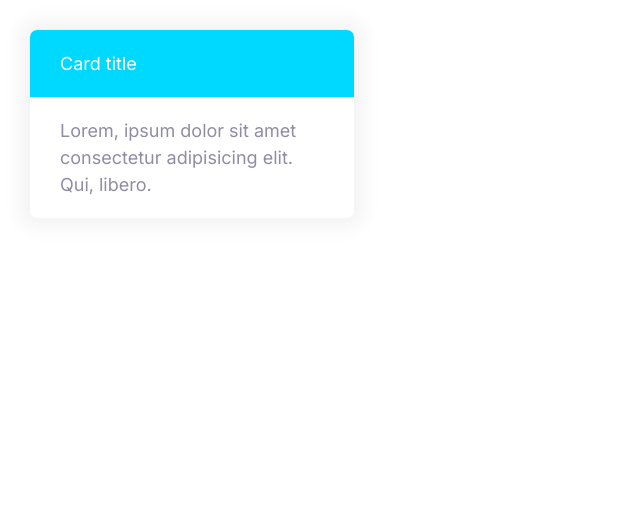
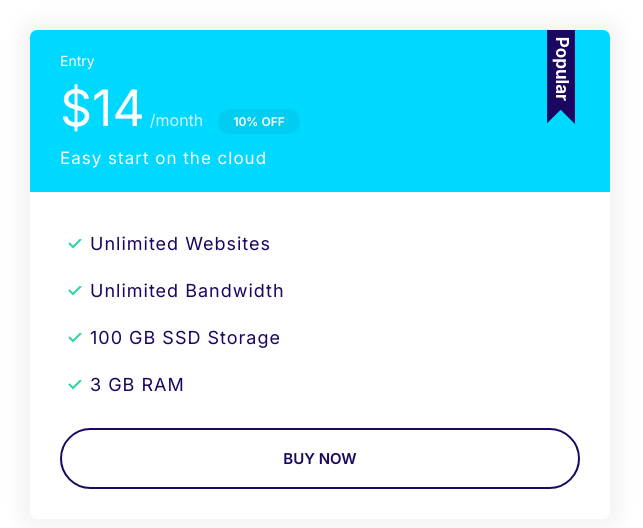
Before and after one commit to TarakaKoda/cloudbee, a plain HTML site: page index.html in a window 1280 px wide. Shown: the whole page, without its empty margins (0-643 px from the left). Drawn offline with Linux system fonts and the light colour scheme.

Commit message:
Build the plans components

```diff
--- a/css/styles.css
+++ b/css/styles.css
@@ -116,6 +116,7 @@ a {
 
 .badge--small {
     font-size: 1.6rem;
+    padding: 0.5rem 1.5rem;
 }
 
 @media screen and (min-width: 1024px) {
@@ -311,3 +312,72 @@ a {
     background: var(--color-secondary);
     color: #fff;
 }
+
+.card--secondary .badge--secondary {
+    background: #02cdf1;
+}
+
+/* Plans
+   ========================================================================== */
+
+.plan__name {
+    color: #fff;
+    font-size: 2.4rem;
+    font-weight: 500;
+    margin: 0;
+}
+
+.plan__price {
+    font-size: 6rem;
+}
+
+.plan__billing-cycle {
+    font-size: 2.4rem;
+    opacity: 0.8;
+    font-weight: 300;
+    margin-right: 1rem;
+}
+
+.plan__description {
+    display: block;
+    font-size: 2rem;
+    font-weight: 300;
+    letter-spacing: 1px;
+}
+
+.card__body .list__items {
+    letter-spacing: 1px;
+    margin-bottom: 2rem;
+}
+
+.plan--popular .card__header {
+    position: relative;
+}
+
+.plan--popular .card__header::before {
+    content: url(../images/popular.svg);
+    width: 40px;
+    display: inline-block;
+    position: absolute;
+    top: -6px;
+    right: 5%;
+
+}
+
+@media screen and (min-width: 1024px) {
+    .plan__name {
+        font-size: 1.4rem;
+    }
+
+    .plan__price {
+        font-size: 5rem;
+    }
+
+    .plan__billing-cycle {
+        font-size: 1.6rem;
+    }
+
+    .plan__description {
+        font-size: 1.7rem;
+    }
+}
--- a/index.html
+++ b/index.html
@@ -13,13 +13,25 @@
     <link rel="stylesheet" href="css/styles.css" />
   </head>
   <body>
-    <div style="width: 30%; padding: 3rem">
-      <div class="card card--secondary">
-        <header class="card__header">
-          Card title
-        </header>
-        <div class="card__body">
-          Lorem, ipsum dolor sit amet consectetur adipisicing elit. Qui, libero.
+    <div class="plan plan--popular">
+      <div style="width: 50%; padding: 3rem">
+        <div class="card card--secondary">
+          <header class="card__header">
+            <h3 class="plan__name">Entry</h3>
+            <span class="plan__price">$14</span>
+            <span class="plan__billing-cycle">/month</span>
+            <span class="badge badge--secondary badge--small">10% OFF</span>
+            <span class="plan__description">Easy start on the cloud</span>
+          </header>
+          <div class="card__body">
+            <ul class="list list--tick">
+              <li class="list__items">Unlimited Websites</li>
+              <li class="list__items">Unlimited Bandwidth</li>
+              <li class="list__items">100 GB SSD Storage</li>
+              <li class="list__items">3 GB RAM</li>
+            </ul>
+            <button type="submit" class="btn btn--outline btn--block">Buy Now</button>
+          </div>
         </div>
       </div>
     </div>
```
Also changed, not shown: components/plans.html (added, +22 -0 lines), images/popular.svg (added).
